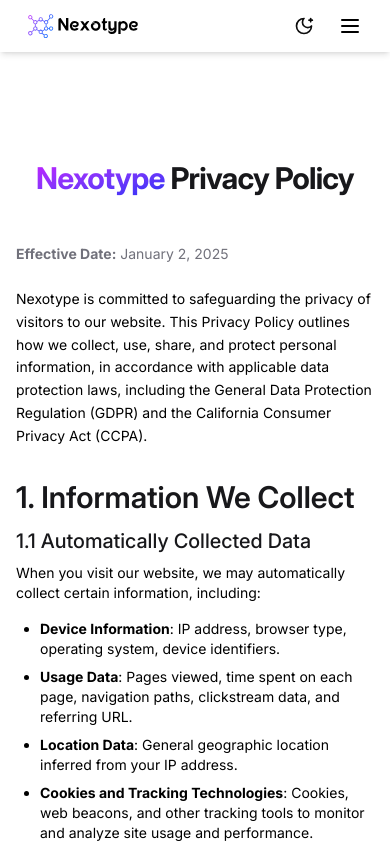
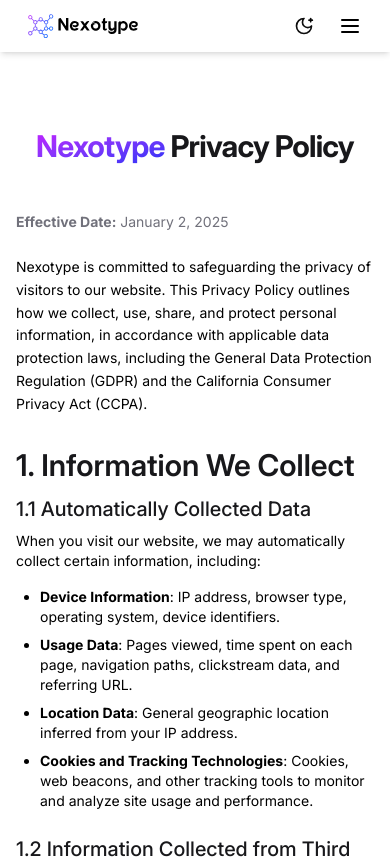
Before and after one commit to rbtrsv/nexotype-website, a Next.js app: page /legal/privacy-policy in a window 390 px wide. Shown: the top 859 px of the page. Built offline with nearby package versions, Linux system fonts and the light colour scheme.

Commit message:
Legal update

```diff
--- a/src/app/legal/affiliate-disclosure/page.tsx
+++ b/src/app/legal/affiliate-disclosure/page.tsx
@@ -26,7 +26,7 @@
   return (
     <div className='flex flex-col min-h-screen'>
       <NavbarDownwards />
-      <div className='grow pt-28'>
+      <div className='grow pt-20 sm:pt-24 md:pt-28'>
         <AffiliateDisclosure />
       </div>
       <Footer />
--- a/src/app/legal/privacy-policy/page.tsx
+++ b/src/app/legal/privacy-policy/page.tsx
@@ -26,7 +26,7 @@
   return (
     <div className='flex flex-col min-h-screen'>
       <NavbarDownwards />
-      <div className='grow pt-28'>
+      <div className='grow pt-20 sm:pt-24 md:pt-28'>
         <PrivacyPolicy />
       </div>
       <Footer />
```
